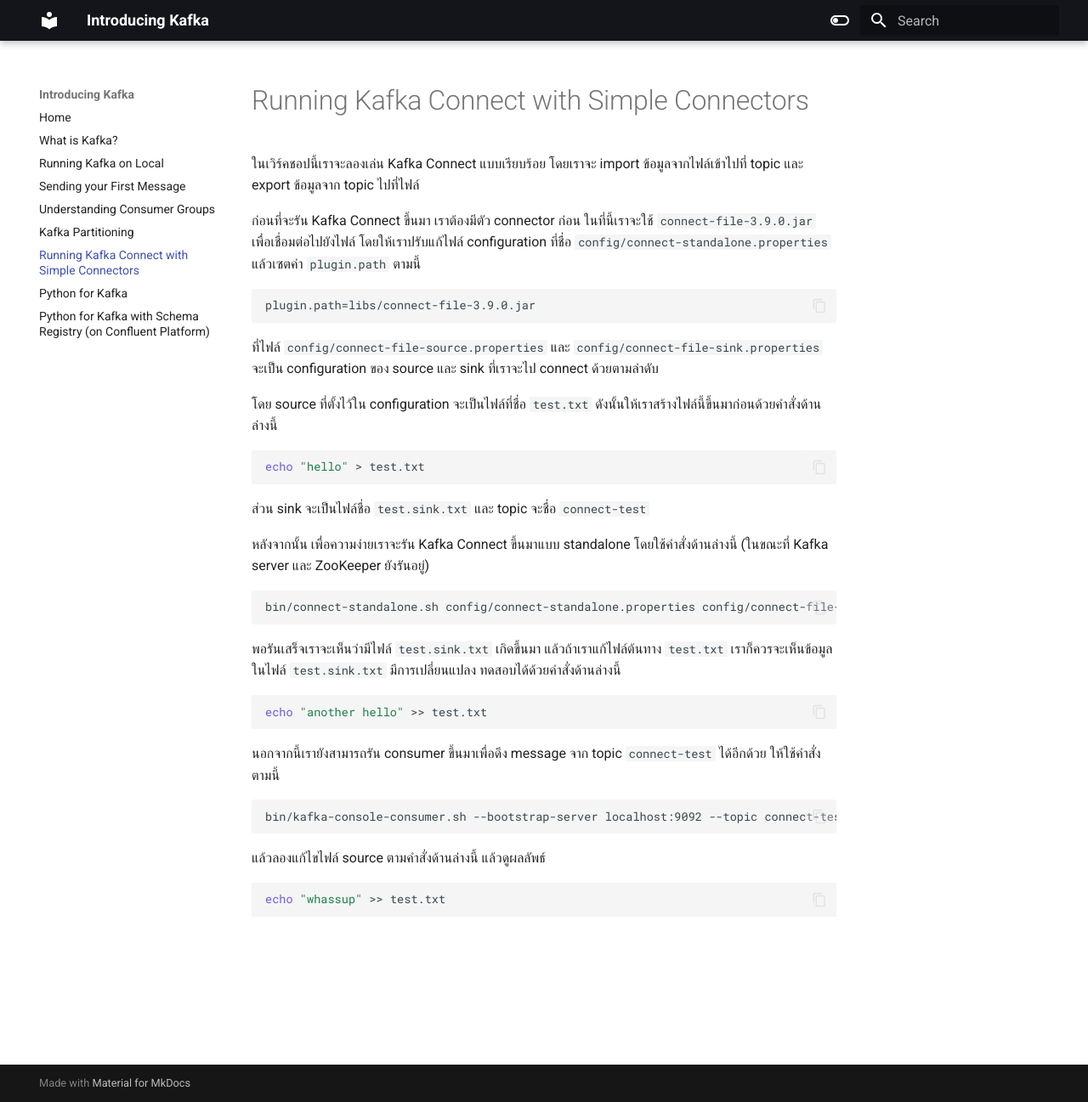
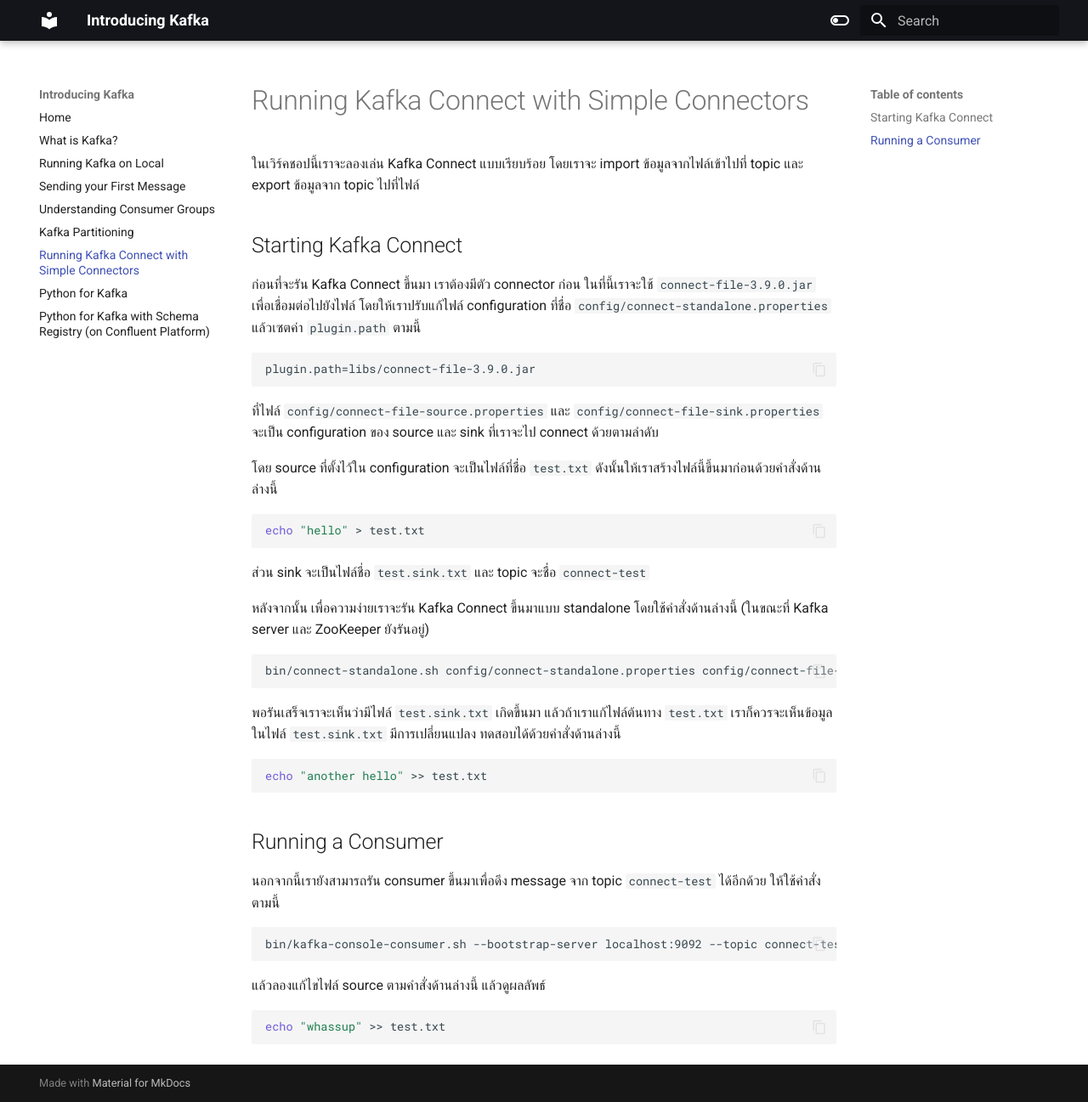
Before and after one commit to zkan/introducing-kafka, an MkDocs documentation site: the page built from docs/running-kafka-connect-with-simple-connectors.md, in a window 1280 px wide and 1297 px high. Shown: the whole window at 85% size. Built offline with MkDocs 1.6.1 and Material for MkDocs 9.7.7, drawn with Linux system fonts in a browser that asks for light colours.

Commit message:
Organize content into sections

````diff
--- a/docs/running-kafka-connect-with-simple-connectors.md
+++ b/docs/running-kafka-connect-with-simple-connectors.md
@@ -2,6 +2,8 @@
 
 ในเวิร์คชอปนี้เราจะลองเล่น Kafka Connect แบบเรียบร้อย โดยเราจะ import ข้อมูลจากไฟล์เข้าไปที่
 topic และ export ข้อมูลจาก topic ไปที่ไฟล์
+
+## Starting Kafka Connect
 
 ก่อนที่จะรัน Kafka Connect ขึ้นมา เราต้องมีตัว connector ก่อน ในที่นี้เราจะใช้
 `connect-file-3.9.0.jar` เพื่อเชื่อมต่อไปยังไฟล์ โดยให้เราปรับแก้ไฟล์ configuration ที่ชื่อ
@@ -38,6 +40,8 @@
 echo "another hello" >> test.txt
 ```
 
+## Running a Consumer
+
 นอกจากนี้เรายังสามารถรัน consumer ขึ้นมาเพื่อดึง message จาก topic `connect-test`
 ได้อีกด้วย ให้ใช้คำสั่งตามนี้
 
````
